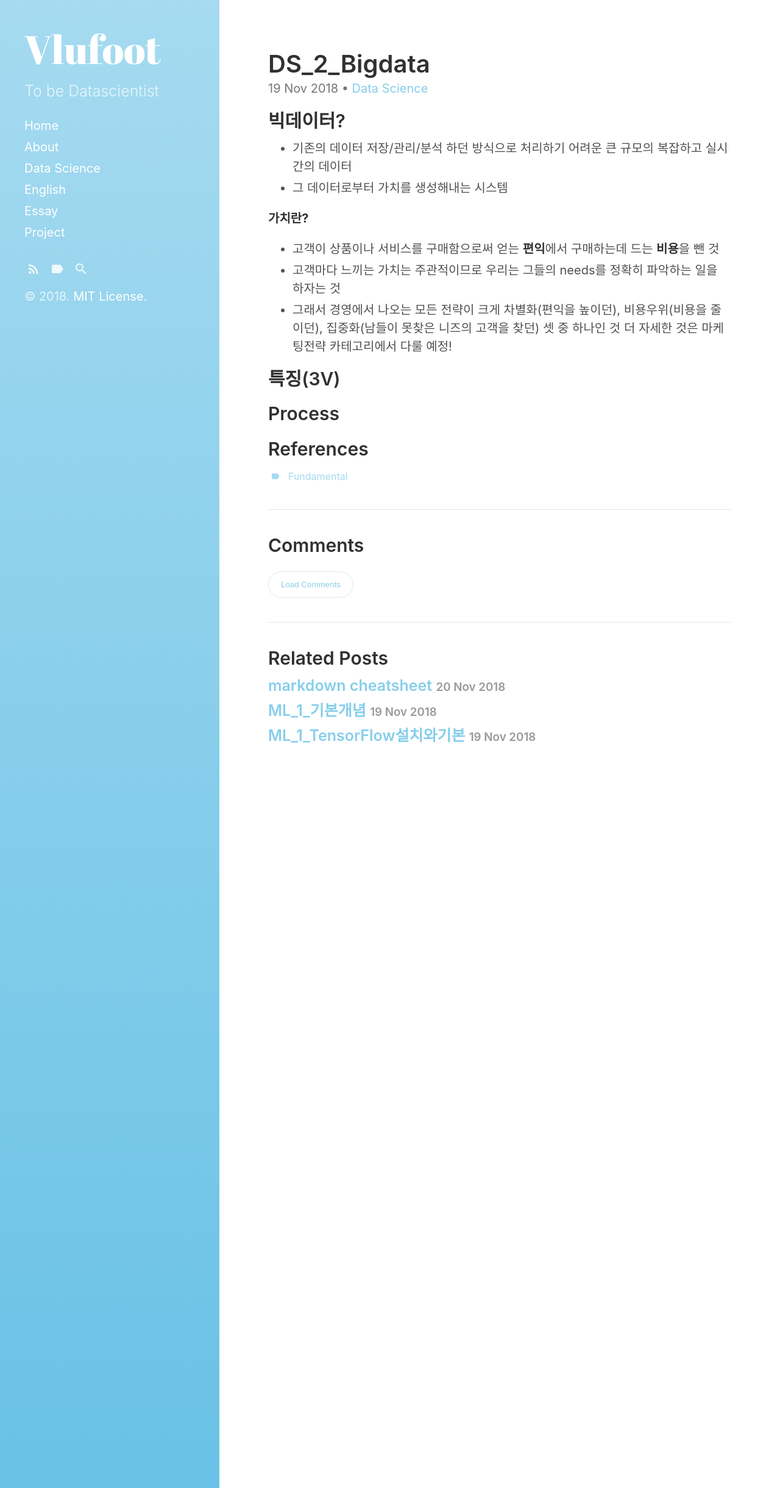
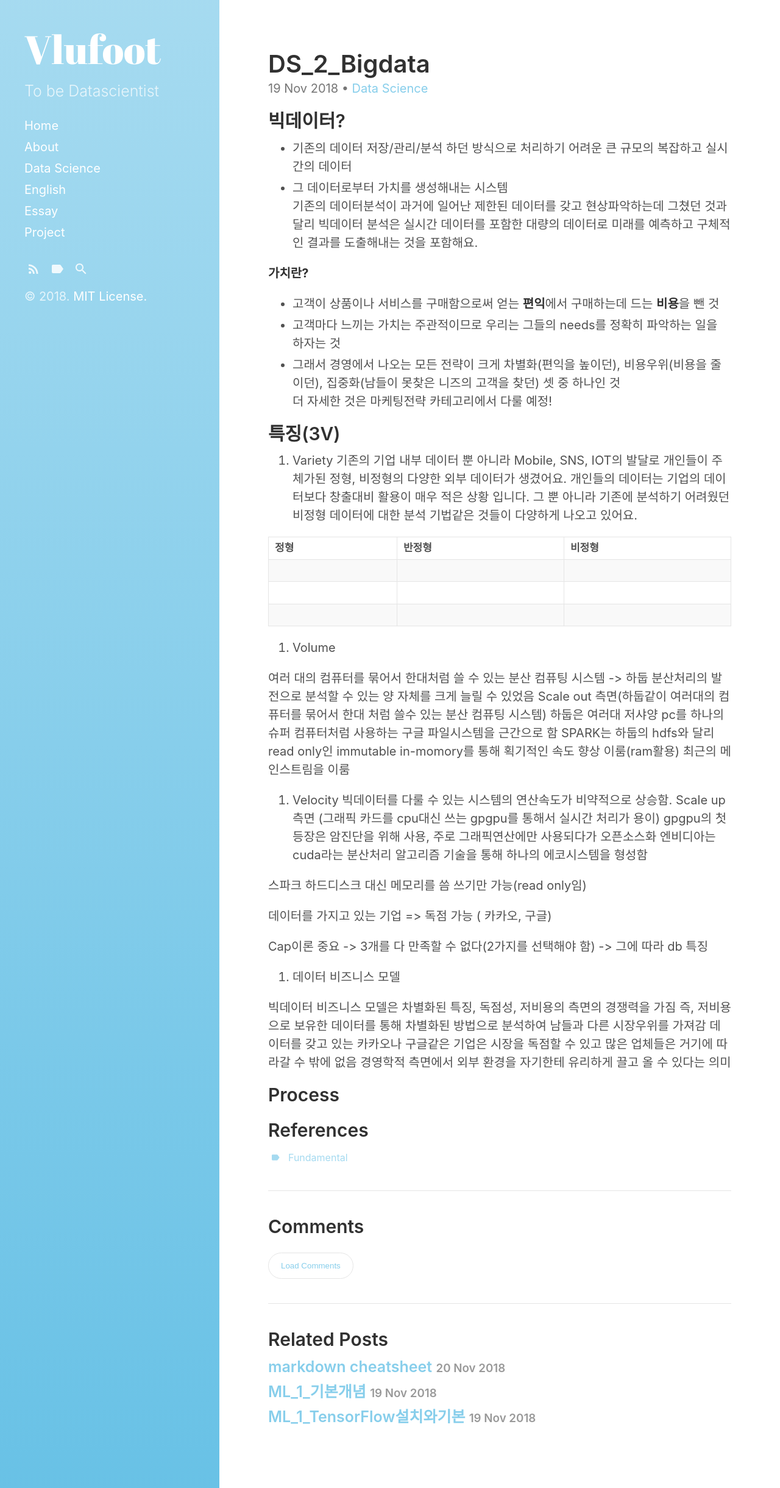
Before and after one commit to vlufoot/vlufoot.github.io, a Jekyll site: the page built from _posts/DS/2018-11-19-DS_2_Bigdata.md, in a window 1280 px wide. Shown: the whole page at 61% size. Built offline with Jekyll 4.4.1, drawn with Linux system fonts in a browser that asks for light colours.

Commit message:
Update 2018-11-19-DS_2_Bigdata.md

```diff
--- a/_posts/DS/2018-11-19-DS_2_Bigdata.md
+++ b/_posts/DS/2018-11-19-DS_2_Bigdata.md
@@ -11,6 +11,9 @@ tags:
 ## 빅데이터?
 - 기존의 데이터 저장/관리/분석 하던 방식으로 처리하기 어려운 큰 규모의 복잡하고 실시간의 데이터
 - 그 데이터로부터 가치를 생성해내는 시스템
+기존의 데이터분석이 과거에 일어난 제한된 데이터를 갖고 현상파악하는데 그쳤던 것과 달리
+빅데이터 분석은 실시간 데이터를 포함한 대량의 데이터로 미래를 예측하고 구체적인 결과를 도출해내는 것을 포함해요.
+
 
 **가치란?**
 - 고객이 상품이나 서비스를 구매함으로써 얻는 **편익**에서 구매하는데 드는 **비용**을 뺀 것
@@ -19,6 +22,58 @@ tags:
 더 자세한 것은 마케팅전략 카테고리에서 다룰 예정!
 
 ## 특징(3V)
+1. Variety
+기존의 기업 내부 데이터 뿐 아니라 Mobile, SNS, IOT의 발달로 개인들이 주체가된 정형, 비정형의 다양한
+외부 데이터가 생겼어요. 개인들의 데이터는 기업의 데이터보다 창출대비 활용이 매우 적은 상황 입니다. 그 뿐 아니라
+기존에 분석하기 어려웠던 비정형 데이터에 대한 분석 기법같은 것들이 다양하게 나오고 있어요.
+
+|정형|반정형|비정형|
+|----|-----|------|
+||||
+||||
+||||
+
+2. Volume
+
+
+여러 대의 컴퓨터를 묶어서 한대처럼 쓸 수 있는 분산 컴퓨팅 시스템 -> 하둡
+분산처리의 발전으로 분석할 수 있는 양 자체를 크게 늘릴 수 있었음
+Scale out 측면(하둡같이 여러대의 컴퓨터를 묶어서 한대 처럼 쓸수 있는 분산 컴퓨팅 시스템)
+하둡은 여러대 저샤양 pc를 하나의 슈퍼 컴퓨터처럼 사용하는 구글 파일시스템을 근간으로 함
+SPARK는 하둡의 hdfs와 달리 read only인 immutable in-momory를 통해 획기적인 속도 향상 이룸(ram활용)
+최근의 메인스트림을 이룸
+
+
+3. Velocity
+빅데이터를 다룰 수 있는 시스템의 연산속도가 비약적으로 상승함.
+Scale up 측면 (그래픽 카드를 cpu대신 쓰는 gpgpu를 통해서 실시간 처리가 용이)
+gpgpu의 첫 등장은 암진단을 위해 사용, 주로 그래픽연산에만 사용되다가 오픈소스화
+엔비디아는 cuda라는 분산처리 알고리즘 기술을 통해 하나의 에코시스템을 형성함
+
+
+
+
+
+
+
+스파크
+하드디스크 대신 메모리를 씀
+쓰기만 가능(read only임)
+
+데이터를 가지고 있는 기업 => 독점 가능 ( 카카오, 구글)
+
+
+Cap이론 중요
+-> 3개를 다 만족할 수 없다(2가지를 선택해야 함) -> 그에 따라 db 특징
+
+
+2. 데이터 비즈니스 모델
+
+빅데이터 비즈니스 모델은 차별화된 특징, 독점성, 저비용의 측면의 경쟁력을 가짐
+즉, 저비용으로 보유한 데이터를 통해 차별화된 방법으로 분석하여 남들과 다른 시장우위를 가져감
+데이터를 갖고 있는 카카오나 구글같은 기업은 시장을 독점할 수 있고 많은 업체들은 거기에 따라갈 수 밖에 없음
+경영학적 측면에서 외부 환경을 자기한테 유리하게 끌고 올 수 있다는 의미
+
 
 
 ## Process
```
